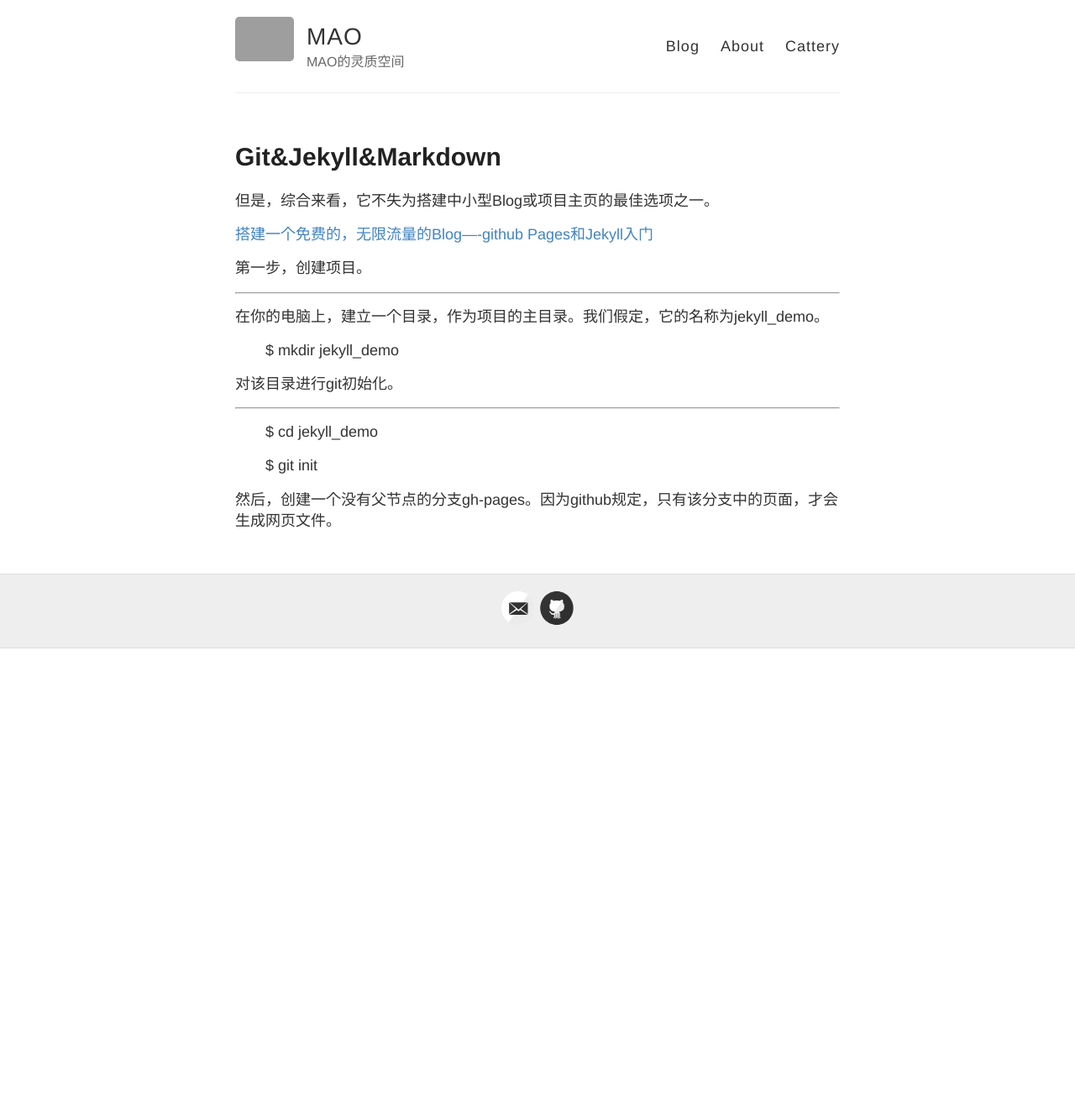
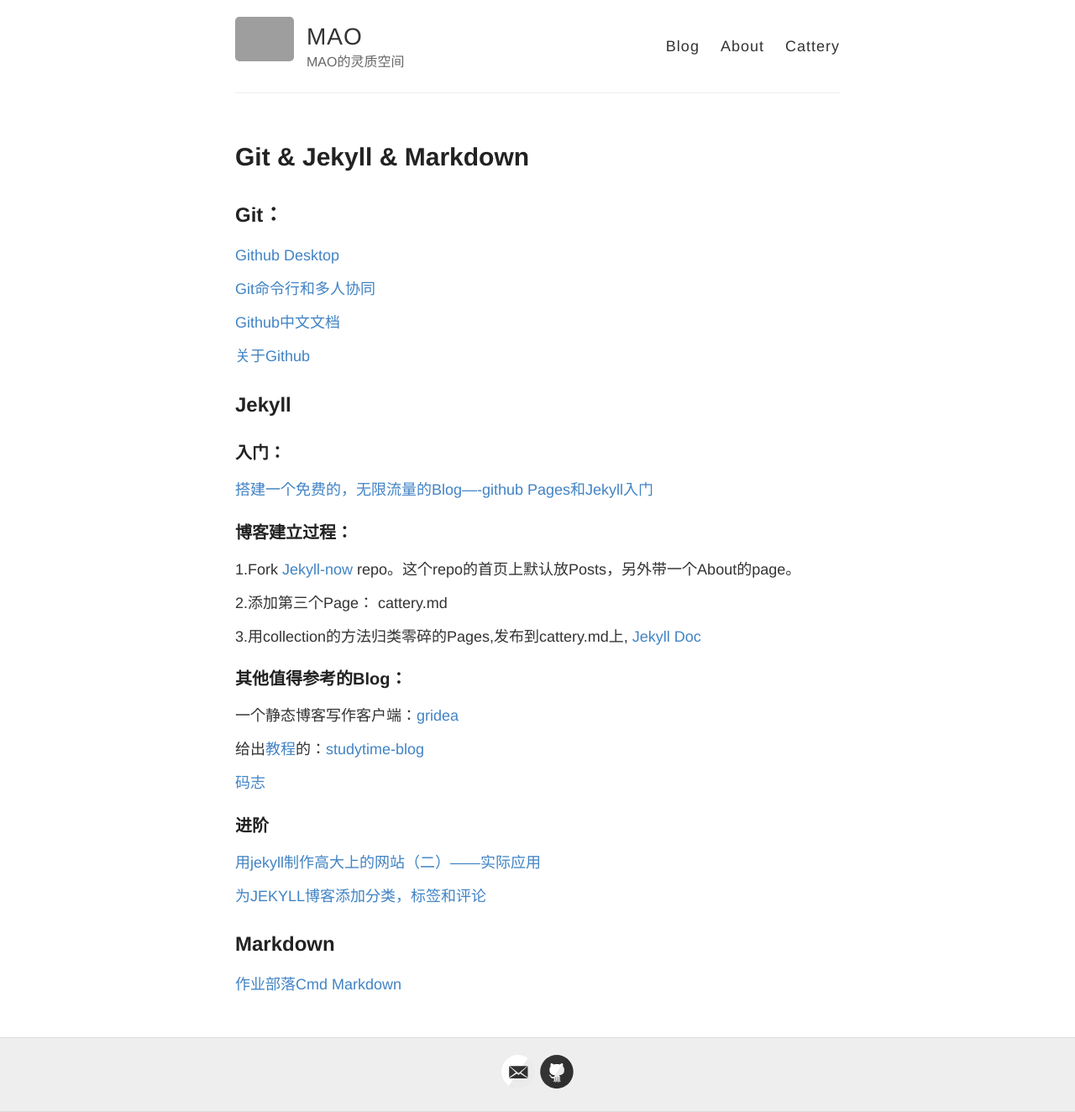
Before and after one commit to RuifMaxx/formalweb, a Jekyll site: the page built from _draft/Git&Jekyll.md, in a window 1280 px wide. Shown: the whole page at 84% size. Built offline with Jekyll 4.4.1, drawn with Linux system fonts in a browser that asks for light colours; before the commit the page ends 900 px from its top, so only the background shows below that; grey boxes are pictures that could not be loaded.

Commit message:
Update Git&Jekyll.md

```diff
--- a/_draft/Git&Jekyll.md
+++ b/_draft/Git&Jekyll.md
@@ -1,26 +1,45 @@
 ---
 layout: page
-title: Git&Jekyll&Markdown
+title: Git & Jekyll & Markdown
 ---
+## Git：
 
-但是，综合来看，它不失为搭建中小型Blog或项目主页的最佳选项之一。
+[Github Desktop](https://www.jianshu.com/p/06a960d991aa)
+
+[Git命令行和多人协同](https://www.cnblogs.com/guoyaohua/p/Git-tutorial.html)
+
+[Github中文文档](https://docs.github.com/cn)
+
+[关于Github](https://mp.weixin.qq.com/s?__biz=MzAxMjY0NTY5OA==&mid=2649880532&idx=1&sn=419e8c14c05e7563b3490a78591807dd&chksm=83abf3f9b4dc7aef5a1de717af1c292d9a30722220376cb95edce9f165f32d385e8c12976bd4&token=700119798&lang=zh_CN#rd)
+
+
+## Jekyll
+
+### 入门：
 
 [搭建一个免费的，无限流量的Blog----github Pages和Jekyll入门](http://www.ruanyifeng.com/blog/2012/08/blogging_with_jekyll.html)
 
-第一步，创建项目。
+### 博客建立过程：
 
-***
+1.Fork [Jekyll-now](https://github.com/barryclark/jekyll-now) repo。这个repo的首页上默认放Posts，另外带一个About的page。
 
-在你的电脑上，建立一个目录，作为项目的主目录。我们假定，它的名称为jekyll_demo。
+2.添加第三个Page： cattery.md
 
-　　$ mkdir jekyll_demo
+3.用collection的方法归类零碎的Pages,发布到cattery.md上, [Jekyll Doc](https://jekyllrb.com/docs/collections/)
 
-对该目录进行git初始化。
+### 其他值得参考的Blog：
 
-<hr>
+一个静态博客写作客户端：[gridea](https://github.com/getgridea/gridea)
 
-　　$ cd jekyll_demo
+给出[教程](https://segmentfault.com/a/1190000019438205)的：[studytime-blog](https://github.com/mystudytime/studytime-blog)
 
-　　$ git init
+[码志](https://github.com/mzlogin/mzlogin.github.io)
 
-然后，创建一个没有父节点的分支gh-pages。因为github规定，只有该分支中的页面，才会生成网页文件。
+### 进阶
+[用jekyll制作高大上的网站（二）——实际应用](https://www.cnblogs.com/strick/p/5484779.html)
+
+[为JEKYLL博客添加分类，标签和评论](http://zixiaojindao.github.io/blogging/2012/09/30/jekyll-category-tag-recent-comment/)
+
+## Markdown
+
+[作业部落Cmd Markdown](https://www.zybuluo.com/mdeditor)
```
